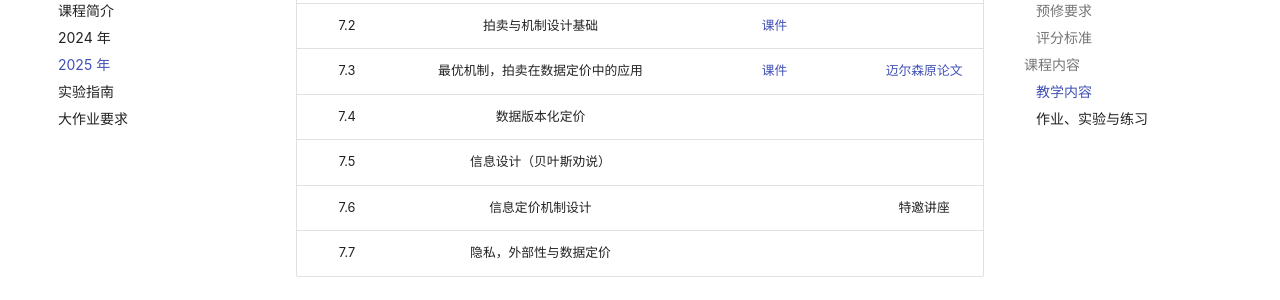
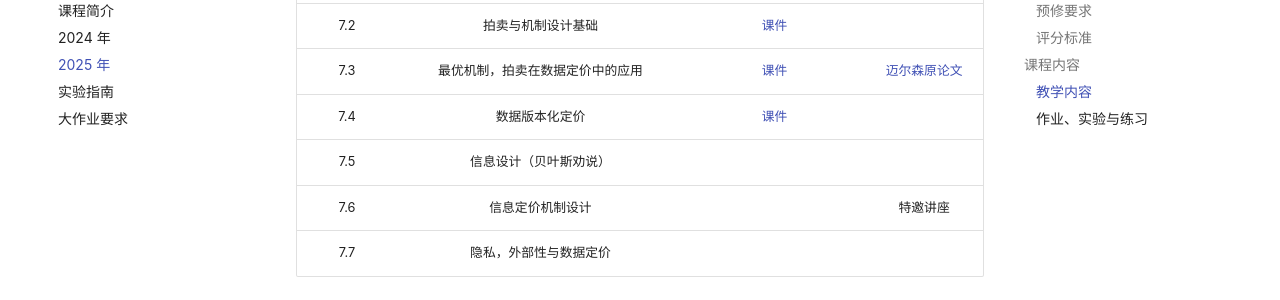
Before and after one commit to yhwu-is/Teach, an MkDocs documentation site: the page built from docs/ec/data_market/2025.md, in a window 1280 px wide and 900 px high, scrolled down 2085 px. Shown: the part 151-451 px from the top of the window. Built offline with MkDocs 1.6.1 and Material for MkDocs 9.7.7, drawn with Linux system fonts in a browser that asks for light colours; comment, search, counter and statistics services are not loaded.

Commit message:
docs:更新课件

```diff
--- a/docs/ec/data_market/2025.md
+++ b/docs/ec/data_market/2025.md
@@ -57,7 +57,7 @@
 | 6.30 | 多臂老虎机算法基础与应用 | [课件](2025/25-lec06-mab.pdf) |  |
 | 7.2 | 拍卖与机制设计基础 | [课件](2025/25-lec07-auction.pdf) |  |
 | 7.3 | 最优机制，拍卖在数据定价中的应用 | [课件](2025/25-lec08-optauction.pdf) | [迈尔森原论文](2025/Optimal%20Auction%20Design.pdf) |
-| 7.4 | 数据版本化定价 |  |  |
+| 7.4 | 数据版本化定价 | [课件](2024/lec03%20数据定价基础.pptx) |  |
 | 7.5 | 信息设计（贝叶斯劝说） |  |  |
 | 7.6 | 信息定价机制设计 |  | 特邀讲座 |
 | 7.7 | 隐私，外部性与数据定价 |  |  |
```
